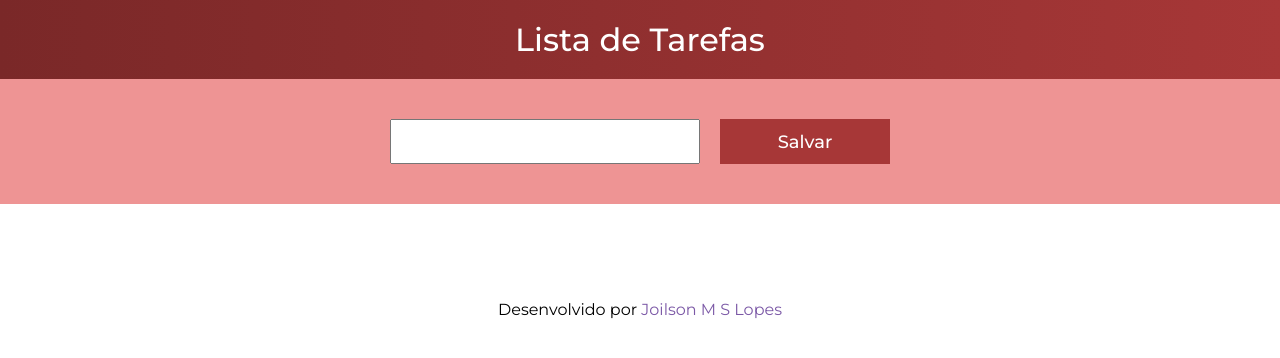
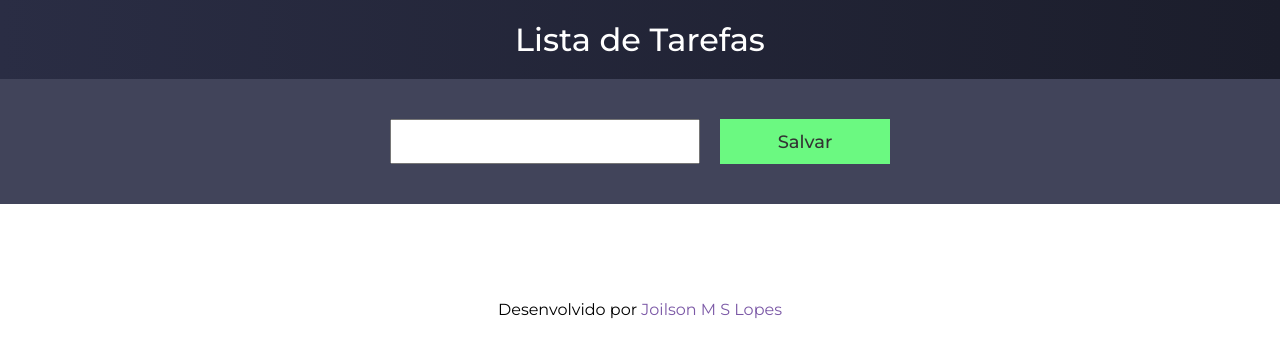
Before and after one commit to joilsonmslopes/todo-list-react-typescript, a React (Create React App) app: page / in a window 1280 px wide. Shown: the top 358 px of the page. Built offline with nearby package versions, Linux system fonts and the light colour scheme.

Commit message:
update button header and newtask styles and update readme

```diff
--- a/public/index.html
+++ b/public/index.html
@@ -3,6 +3,14 @@
   <head>
     <meta charset="utf-8" />
     <link rel="icon" href="%PUBLIC_URL%/favicon.png" />
+
+    <!-- Meta para Publicação do Facebook -->
+    <meta property="og:locale" content="pt-br" />
+    <meta property="og:site_name" content="To-Do List" />
+    <meta property="og:description" content="Cria sua lista de tarefas e organize o seu dia!" />
+    <meta property="og:image" content="%PUBLIC_URL%/placeholder-facebook-meta.jpg" />
+    <meta property="og:type" content="website" />
+
     <meta name="viewport" content="width=device-width, initial-scale=1" />
     <meta
       name="description"
--- a/src/App.tsx
+++ b/src/App.tsx
@@ -23,6 +23,10 @@ function App() {
   const [task, setTask] = useState('');
 
   function handleAddNewTask(e: ChangeEvent<HTMLInputElement>) {
+    if(e.target.value === "") {
+      console.log("campo obrigatório");
+      return;
+    }
     setTask(e.target.value)
   }
 
@@ -44,9 +48,8 @@ function App() {
       done: !task.done
     } : task);
 
+    setTasks(updatedTask);
     localStorage.setItem('ls_tasks', JSON.stringify(updatedTask))
-
-    setTasks(updatedTask);
   }
 
   return (
--- a/src/components/Button/style.scss
+++ b/src/components/Button/style.scss
@@ -2,9 +2,9 @@ button.btn {
     width: 100%;
     max-width: 170px;
     padding: 10px 20px;
-    border: 2px solid #a73737;
-    background-color: #a73737;
-    color: #fff;
+    border: 2px solid #6BF981;
+    background-color: #6BF981;
+    color: #333;
     cursor: pointer;
     font-size: 1.12rem;
     font-weight: 500;
--- a/src/components/Header/style.scss
+++ b/src/components/Header/style.scss
@@ -3,9 +3,9 @@ header {
     display: flex;
     align-items: center;
     justify-content: center;
-    background: #a73737;
-    background: -webkit-linear-gradient(to right, #7a2828, #a73737);
-    background: linear-gradient(to right, #7a2828, #a73737);
+    background: #1B1D2B;
+    background: -webkit-linear-gradient(to right, #2a2d44, #1B1D2B);
+    background: linear-gradient(to right, #2a2d44, #1B1D2B);
 
     h1 {
         color: #fff;
--- a/src/components/NewTask/style.scss
+++ b/src/components/NewTask/style.scss
@@ -1,5 +1,5 @@
 #new-task {
-    background: #e76666b2;
+    background: #41445a;
     padding: 40px;
     display: flex;
     align-items: center;
```
Also changed, not shown: src/assets/images/placeholder-facebook-meta.jpg (added), 1 other file (tests, documents, lock files or other folders).
